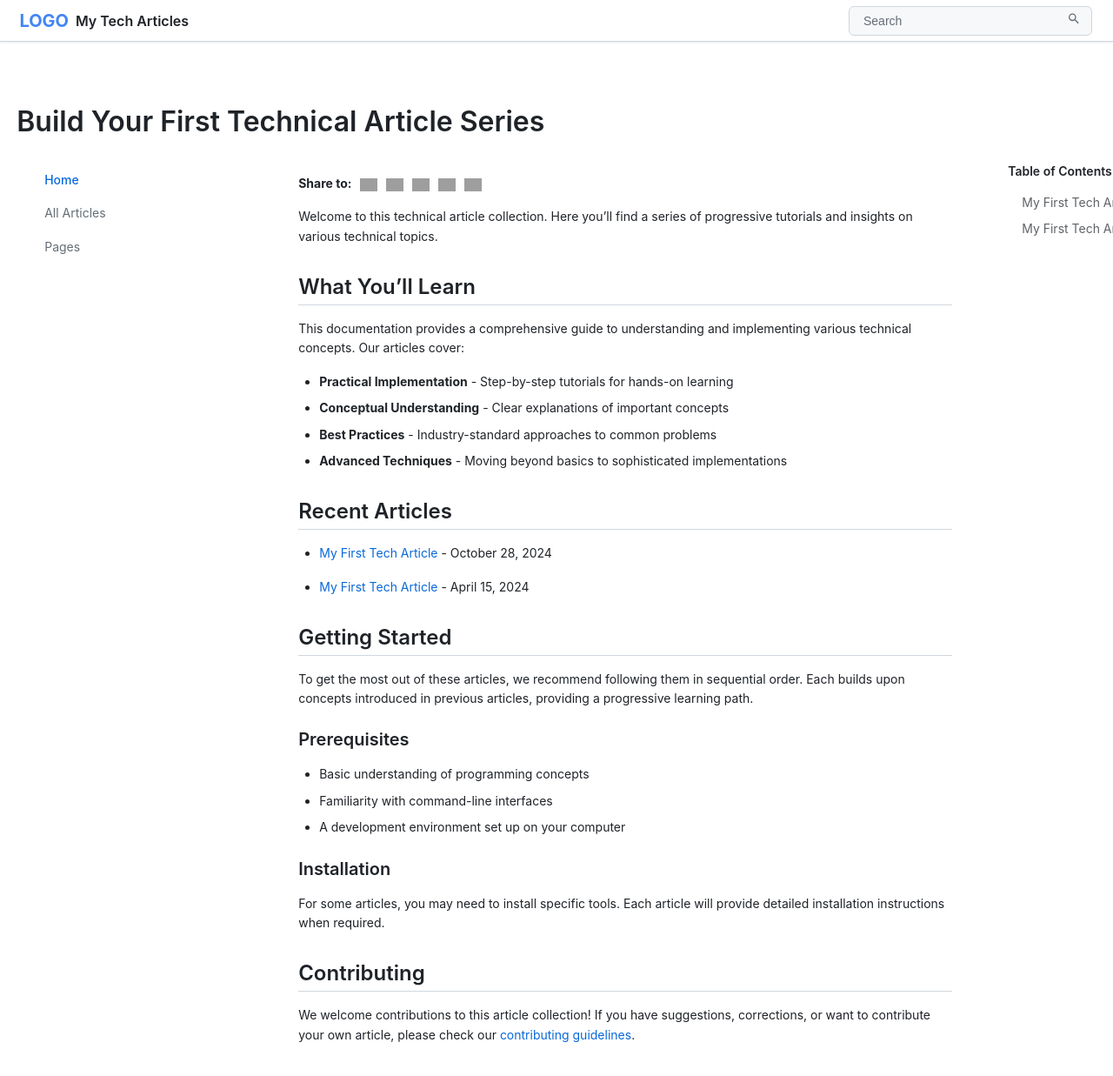
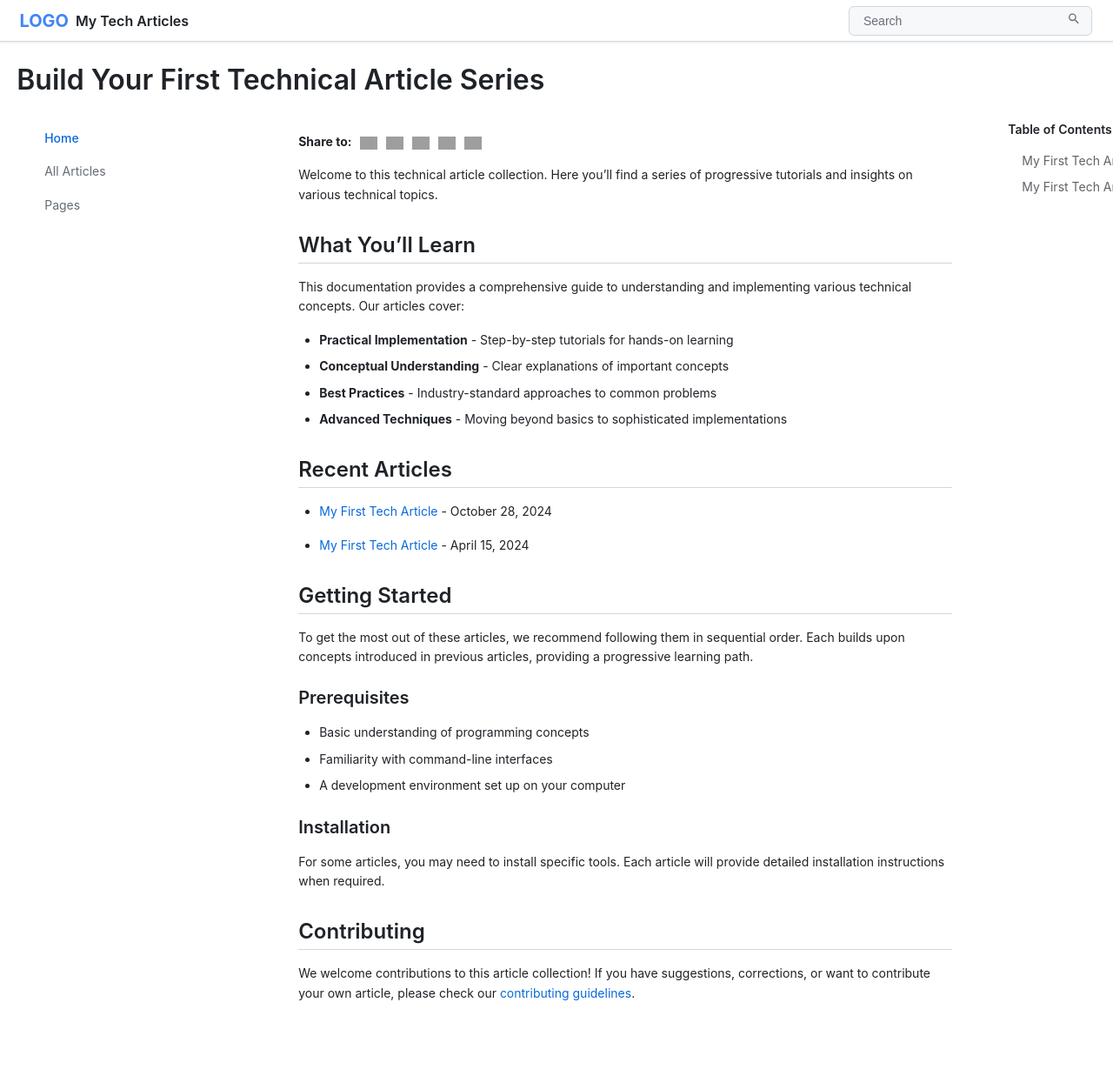
Before and after one commit to msmriyaz/tech-articles, a Jekyll site: the page built from index.md, in a window 1280 px wide and 1265 px high. Shown: the top 1237 px of the window at 87% size. Built offline with Jekyll 4.4.1, drawn with Linux system fonts in a browser that asks for light colours; some web fonts are replaced; grey boxes are pictures that could not be loaded.

Commit message:
minor fixes

```diff
--- a/_layouts/default.html
+++ b/_layouts/default.html
@@ -81,9 +81,6 @@
   </style>
 </head>
 <body>
-  <!-- Skip link -->
-  <a href="#md-content" class="md-skip">Skip to content</a>
-
   <!-- Header -->
   <header class="md-header" data-md-component="header">
     <nav class="md-header__inner">
--- a/assets/css/style.scss
+++ b/assets/css/style.scss
@@ -461,28 +461,6 @@ p {
   }
 }
 
-// Skip link
-.md-skip {
-  position: absolute;
-  left: -10000px;
-  top: auto;
-  width: 1px;
-  height: 1px;
-  overflow: hidden;
-
-  &:focus {
-    position: fixed;
-    top: 0;
-    left: 0;
-    width: auto;
-    height: auto;
-    padding: 0.5rem 1rem;
-    background-color: $background-color;
-    color: $brand-color;
-    z-index: 101;
-  }
-}
-
 // Dropdown triangle icon styles - these should be removed
 .dropdown-icon,
 .dropdown-toggle:after {
@@ -523,7 +501,6 @@ p {
 .md-main {
   display: flex;
   width: 100%;
-  margin-top: $header-height;
   max-width: 100%;
 }
 
```
Also changed, not shown: 9 other files.
